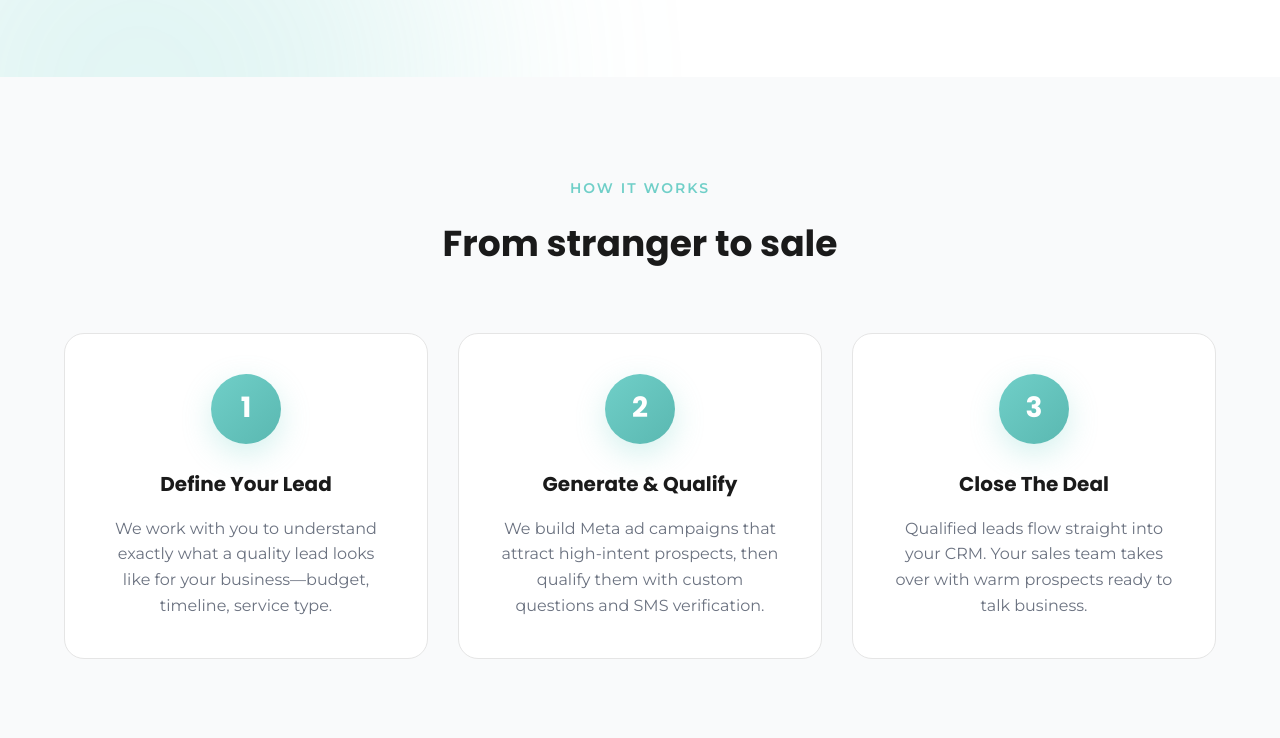
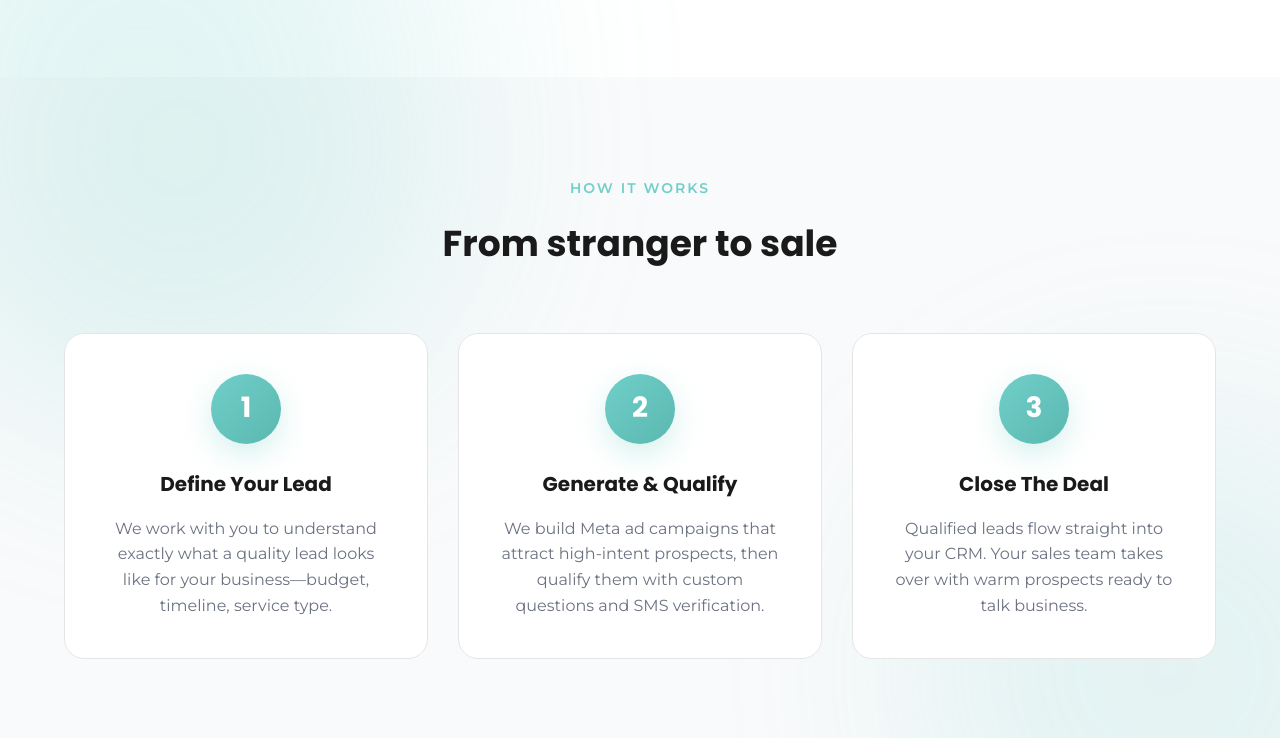
Before and after one commit to callen-tmg/tmg_growth, a plain HTML site: page index.html in a window 1280 px wide. Shown: the part 702-1440 px from the top of the page. Drawn offline with Linux system fonts and the light colour scheme.

Commit message:
index.html

```diff
--- a/index.html
+++ b/index.html
@@ -152,11 +152,41 @@
             }
         }
 
-        /* Process */
+        /* Process with Animated Background */
         .process {
             padding: 100px 0;
             background: #f9fafb;
             position: relative;
+            overflow: hidden;
+        }
+        .process::before,
+        .process::after {
+            content: '';
+            position: absolute;
+            width: 500px;
+            height: 500px;
+            border-radius: 50%;
+            filter: blur(100px);
+            opacity: 0.2;
+            z-index: 0;
+        }
+        .process::before {
+            background: #70cfc8;
+            top: -150px;
+            left: -100px;
+            animation: blobFloat 22s infinite ease-in-out;
+        }
+        .process::after {
+            background: #70cfc8;
+            bottom: -150px;
+            right: -100px;
+            animation: blobFloat 22s infinite ease-in-out;
+            animation-delay: -11s;
+            opacity: 0.15;
+        }
+        .process .container {
+            position: relative;
+            z-index: 1;
         }
         .section-title {
             font-size: 14px;
```
